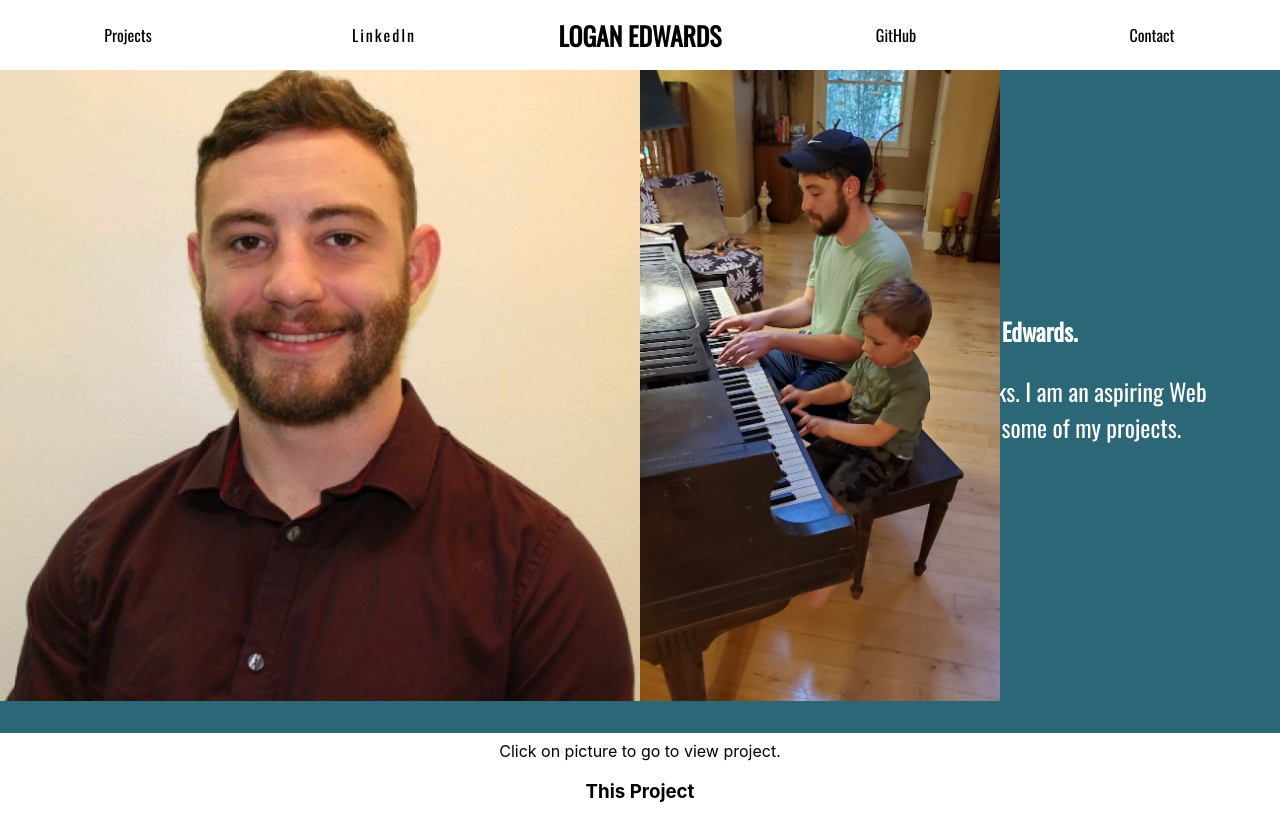
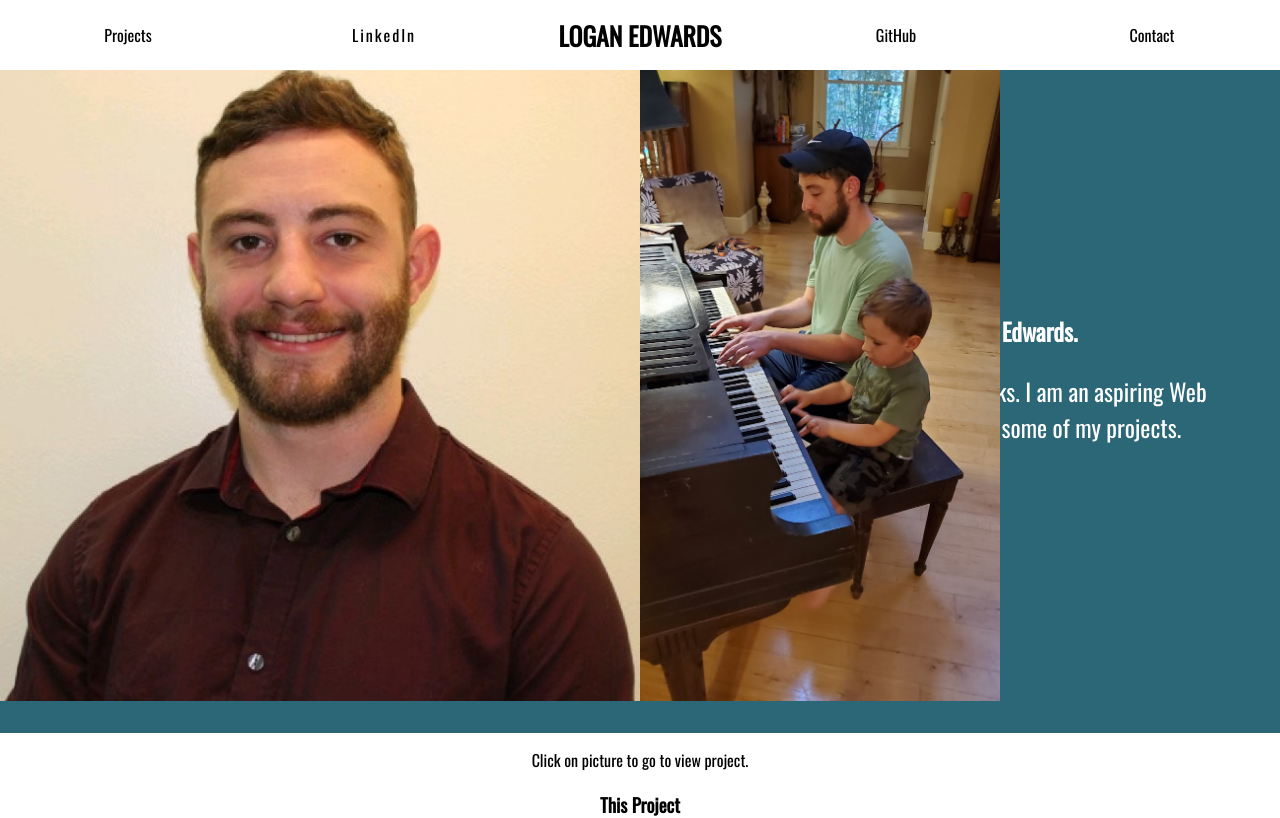
Before and after one commit to loganed09/LoganE, a React (Create React App) app: page / in a window 1280 px wide. Shown: the top 818 px of the page. Built offline with nearby package versions, Linux system fonts and the light colour scheme; a web font is replaced by a local one.

Commit message:
font change

```diff
--- a/src/App.css
+++ b/src/App.css
@@ -1,42 +1,3 @@
-/* .App {
-  text-align: center;
-}
-
-.App-logo {
-  height: 40vmin;
-  pointer-events: none;
-}
-
-@media (prefers-reduced-motion: no-preference) {
-  .App-logo {
-    animation: App-logo-spin infinite 20s linear;
-  }
-}
-
-.App-header {
-  background-color: #282c34;
-  min-height: 100vh;
-  display: flex;
-  flex-direction: column;
-  align-items: center;
-  justify-content: center;
-  font-size: calc(10px + 2vmin);
-  color: white;
-}
-
-.App-link {
-  color: #61dafb;
-}
-
-@keyframes App-logo-spin {
-  from {
-    transform: rotate(0deg);
-  }
-  to {
-    transform: rotate(360deg);
-  }
-} */
-
 html, body {
   margin: 0 auto;
   font-size: 16px;
@@ -48,4 +9,5 @@
   /* background-color: #2b6777; */
   width: 100%;
   color: black;
+  font-family: 'Oswald', sans-serif;
 }
--- a/src/Components/Projects/Projects.css
+++ b/src/Components/Projects/Projects.css
@@ -1,5 +1,3 @@
-
-
 @media only screen and (max-width: 600px) {
     .projects {
         display: flex;
```
Also changed, not shown: src/Components/About/About.css (+0 -13 lines).
